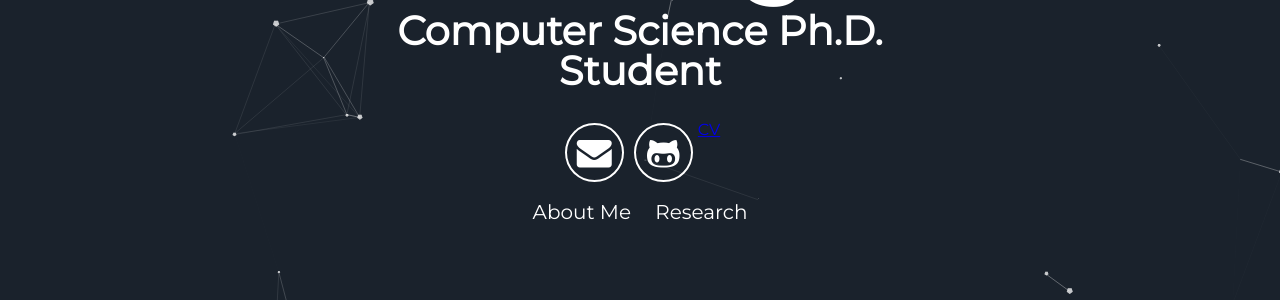
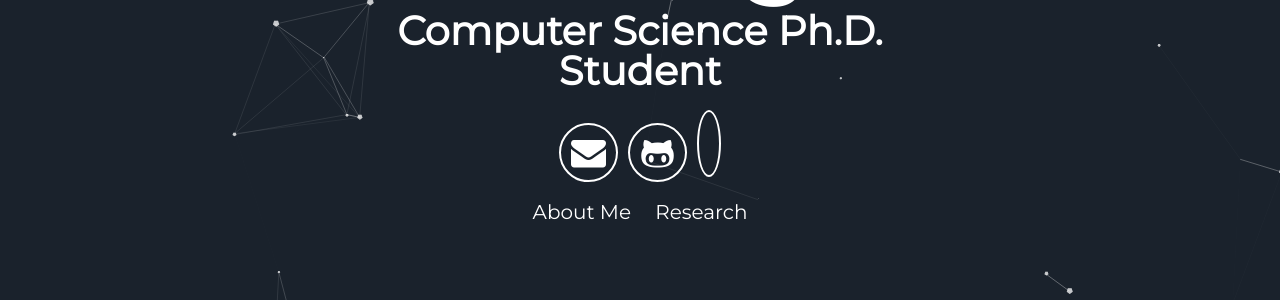
Before and after one commit to imngui/imngui.github.io, a Jekyll site: the page built from index.html, in a window 1280 px wide. Shown: the part 421-721 px from the top of the page. Built offline with Jekyll 4.4.1, drawn with Linux system fonts in a browser that asks for light colours.

Commit message:
Fixed CV

```diff
--- a/_includes/header.html
+++ b/_includes/header.html
@@ -7,7 +7,7 @@
       <div class="header-icons">
         <a aria-label="Send email" href="mailto:ingui2@illinois.edu" rel="nofollow"><i class="icon fa fa-envelope"></i></a>
         <a aria-label="My Github" target="_blank" href="https://github.com/imngui"><i class="icon fa fa-github-alt" aria-hidden="true"></i></a>
-        <a aria-label="My CV" target="_blank" href="#">CV</a>
+        <a aria-label="My CV" target="_blank" href="#"><i class="icon fa-file-alt"></i></a>
       </div>
       <div class="header-links">
         <a class="link" href="#about" data-scroll>About Me</a>
```
